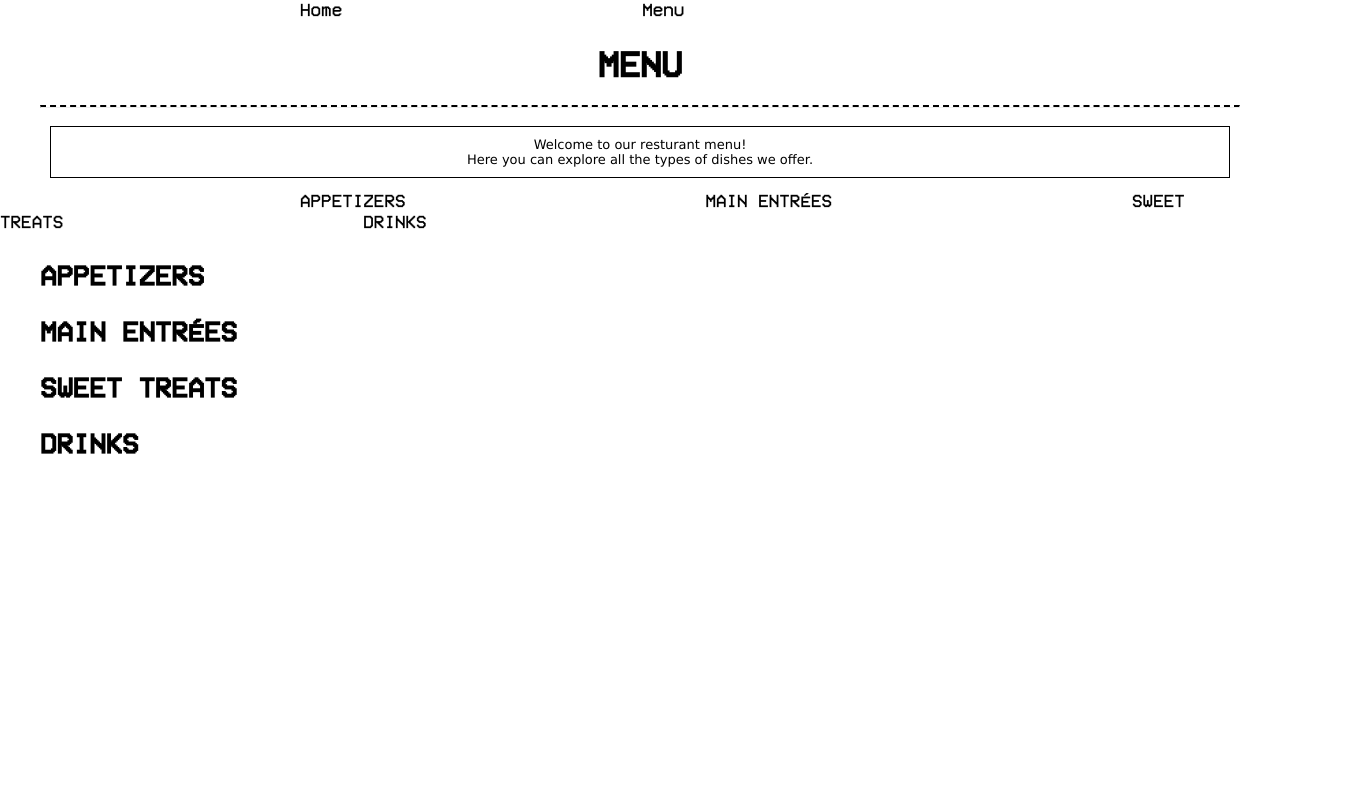
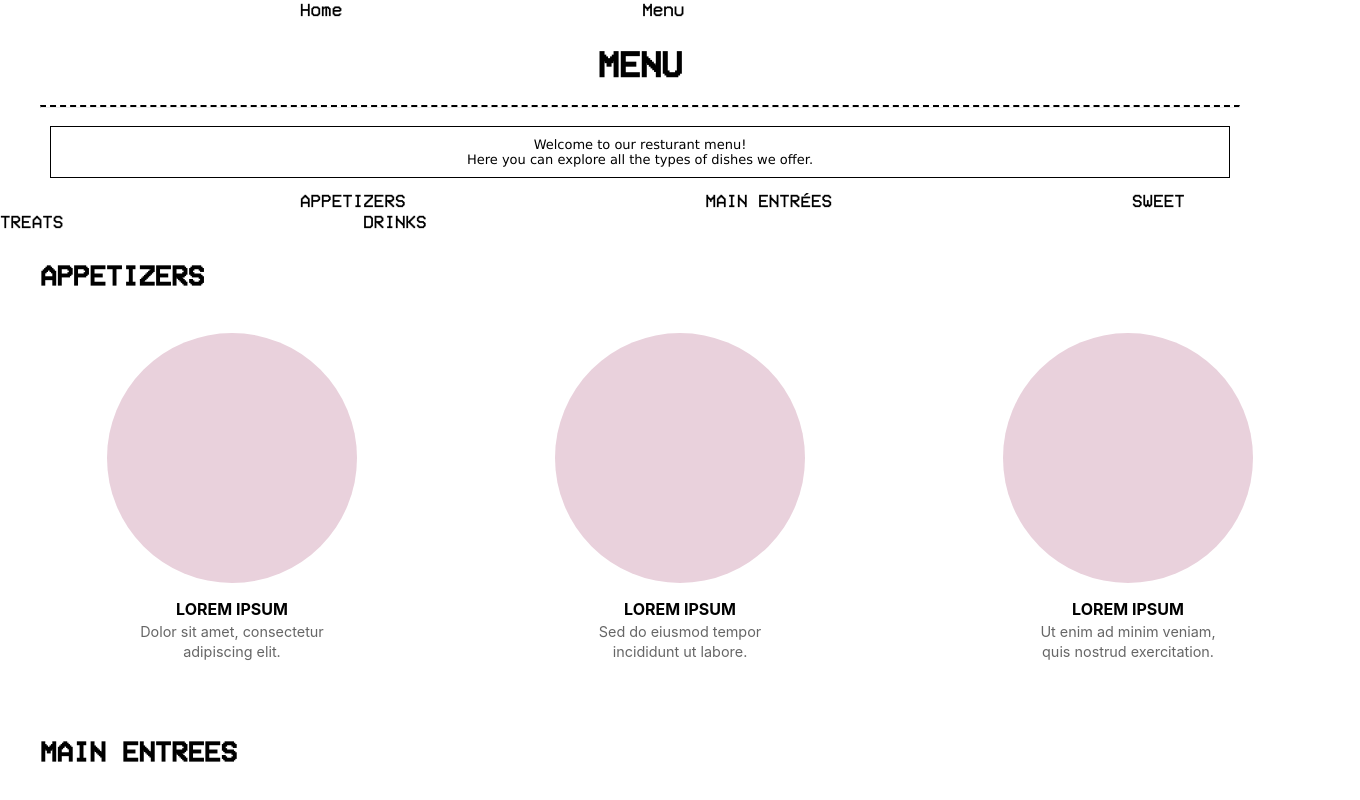
Before and after one commit to mayela101/Web-Dev-2025, a React (Create React App) app in the folder bytes/: page /Menu in a window 1280 px wide. Shown: the top 800 px of the page, 1360 px wide, since content can reach past the window. Built offline with nearby package versions, Linux system fonts and the light colour scheme.

Commit message:
Clean Up Source Code + Integrate with current Main

```diff
--- a/bytes/src/Menu.js
+++ b/bytes/src/Menu.js
@@ -1,5 +1,6 @@
 import React from "react";
 import "./Menu.css";
+import MenuGridLayout from "./layout/MenuGridLayout";
 
 function Menu() {
 
@@ -18,17 +19,27 @@ function Menu() {
             <a href = "#drinks">DRINKS</a>
 
 
+        <section id="appetizers">
+          <h3 className="section-header"> APPETIZERS </h3>
+          <MenuGridLayout category="Appetizers" />
+        </section>
 
-            <h3 id = "appetizers" className = "section-header"> APPETIZERS </h3>
+        <section id="main-entrees">
+          <h3 className="section-header"> MAIN ENTREES </h3>
+          <MenuGridLayout category="Main Entrees" />
+        </section>
 
-            <h3 id = "main-entrees" className = "section-header"> MAIN ENTRÉES </h3>
+        <section id="sweet-treats">
+          <h3 className="section-header"> SWEET TREATS </h3>
+          <MenuGridLayout category="Sweet Treats" />
+        </section>
 
-            <h3 id = "sweet-treats" className = "section-header"> SWEET TREATS </h3>
+        <section id="drinks">
+          <h3 className="section-header"> DRINKS </h3>
+          <MenuGridLayout category="Drinks" />
+        </section>
+      </div>
 
-            <h3 id = "drinks" className = "section-header"> DRINKS </h3>
-
-
-        </div>
     );
 }
 
--- /dev/null
+++ b/bytes/src/MenuGrid.css
@@ -0,0 +1,32 @@
+.menu-container {
+  width: 100%;
+  max-width: none;
+  margin: 0;
+  padding: 1rem clamp(16px, 4vw, 40px);
+}
+
+.menu-section {
+  margin-bottom: 2rem;
+}
+
+.menu-heading {
+  font-family: "Courier New", monospace;
+  text-transform: uppercase;
+  font-weight: bold;
+  font-size: 1.2rem;
+  margin-bottom: 2rem;
+  letter-spacing: 1px;
+  text-align: left;
+}
+
+
+.menu-grid {
+  display: grid;
+  grid-template-columns: repeat(3, minmax(0, 1fr));
+  column-gap: clamp(16px, 5vw, 72px);
+  row-gap: 3rem;
+  justify-items: center;
+}
+
+@media (max-width: 1024px) { .menu-grid { grid-template-columns: repeat(2, 1fr); } }
+@media (max-width: 640px)  { .menu-grid { grid-template-columns: 1fr; } }
--- /dev/null
+++ b/bytes/src/MenuItem.css
@@ -0,0 +1,29 @@
+.menu-item {
+  text-align: center;
+  width: 100%;
+    max-width: 420px;
+  margin-inline: auto;
+}
+
+.menu-image {
+  width: 250px;
+  height: 250px;
+  background-color: #e9d1dc;
+  border-radius: 50%;
+  margin: 0 auto 1rem;
+}
+
+.menu-name {
+  font-weight: bold;
+  text-transform: uppercase;
+  font-size: 1rem;
+  margin-bottom: 0.2rem;
+}
+
+.menu-desc {
+  color: #666;
+  font-size: 0.90rem;
+  line-height: 1.35;
+  max-width: 22ch;
+  margin: 0 auto;
+}
--- /dev/null
+++ b/bytes/src/MenuItem.jsx
@@ -0,0 +1,15 @@
+import React from "react";
+import "./MenuItem.css";
+
+
+const MenuItem = ({ name, desc }) => {
+  return (
+    <div className="menu-item">
+      <div className="menu-image"></div>
+      <h3 className="menu-name">{name}</h3>
+      <p className="menu-desc">{desc}</p>
+    </div>
+  );
+};
+
+export default MenuItem;
--- /dev/null
+++ b/bytes/src/layout/MenuGridLayout.jsx
@@ -0,0 +1,30 @@
+import React from "react";
+import "../MenuGrid.css";
+import MenuItem from "../MenuItem.jsx";
+
+const menuData = {
+     "Appetizers": [
+    { name: "Lorem Ipsum", desc: "Dolor sit amet, consectetur adipiscing elit." },
+    { name: "Lorem Ipsum", desc: "Sed do eiusmod tempor incididunt ut labore." },
+    { name: "Lorem Ipsum", desc: "Ut enim ad minim veniam, quis nostrud exercitation." },
+  ],
+
+};
+
+
+const MenuGridLayout=() => {
+    return (
+        <div className="menu-container">
+        {Object.entries(menuData).map(([category, items]) => (
+            <div key={category} className="menu-section">
+            <div className="menu-grid">
+                {items.map((item, index) => (
+                <MenuItem key={index} name={item.name} desc={item.desc} />
+                ))}
+            </div>
+            </div>
+        ))}
+        </div>
+  );
+};
+export default MenuGridLayout;
```
